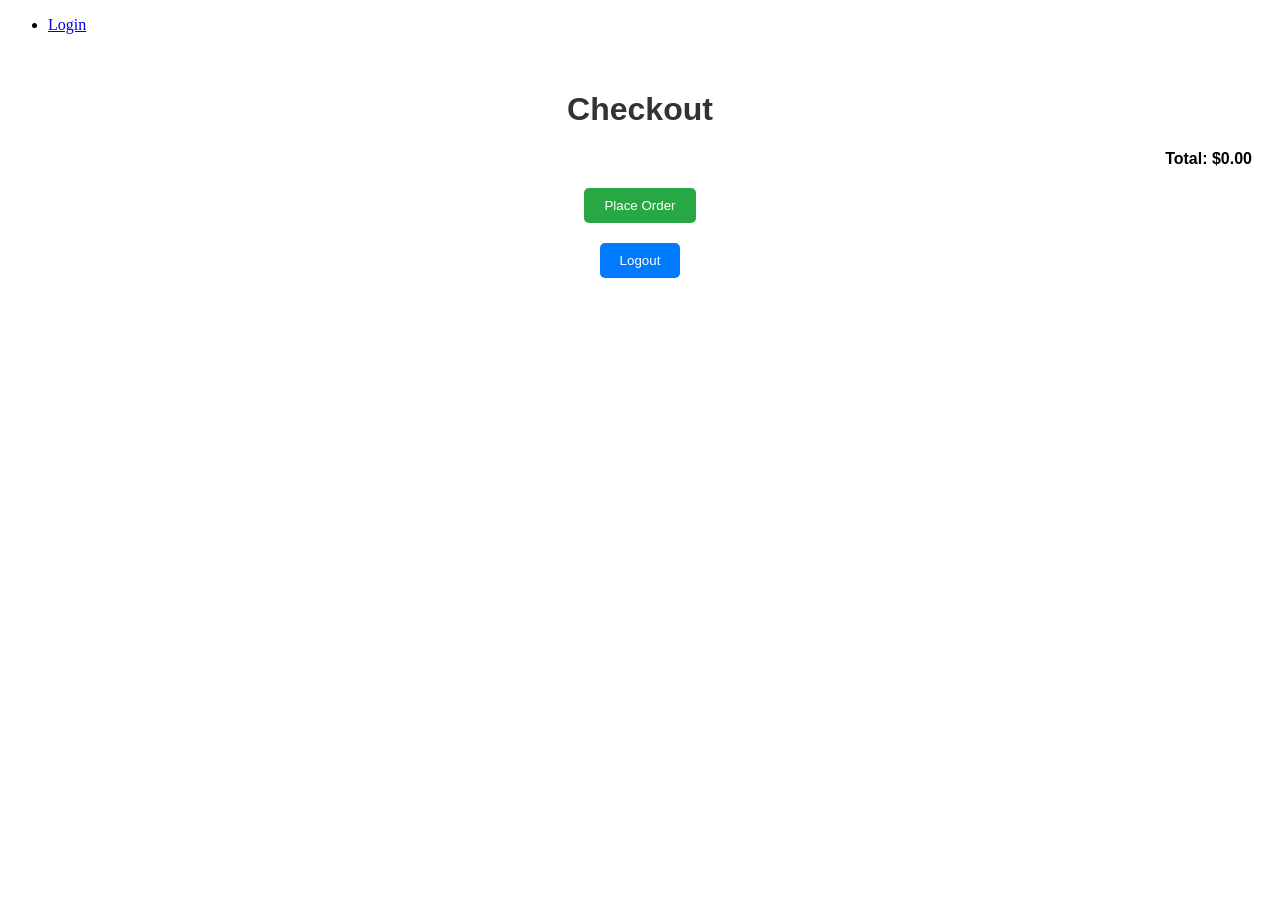
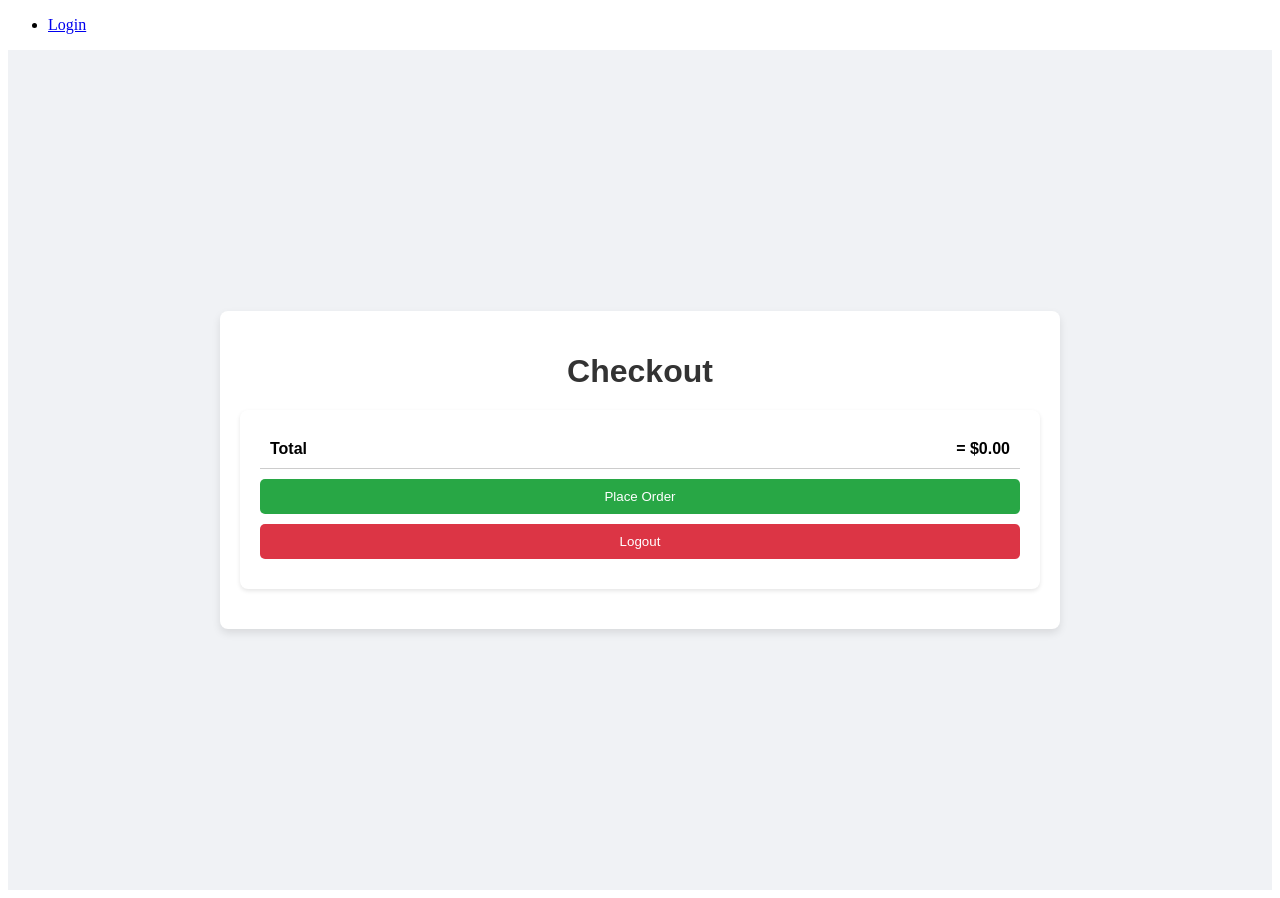
Before and after one commit to MZohaibIrfan/Label-Printer-Web-App, a React (Create React App) app in the folder label/: page /checkout in a window 1280 px wide. Before the commit the page ends 800 px from the top, so only its background shows below. Built offline with nearby package versions, Linux system fonts and the light colour scheme.

Commit message:
Add files via upload

```diff
--- a/label/src/pages/CheckoutPage.js
+++ b/label/src/pages/CheckoutPage.js
@@ -1,41 +1,79 @@
 import React, { useContext } from 'react';
-import { useLocation } from 'react-router-dom';
+import { useLocation, useNavigate } from 'react-router-dom';
 import { CartContext } from '../contexts/CartContext';
 
 function CheckoutPage({ setIsAuthenticated }) {
-  const { cart } = useContext(CartContext);
+  const { cart, clearCart } = useContext(CartContext);
   const location = useLocation();
+  const navigate = useNavigate();
   const tableId = location.state?.tableId;
+  const previousPage = location.state?.from || '/home';
 
   const handlePlaceOrder = async () => {
-    const total = cart.reduce((sum, item) => sum + item.price * item.quantity, 0);
+    const order = {
+      items: cart,
+      total: cart.reduce((acc, item) => acc + item.price * item.quantity, 0),
+      table_id: tableId,
+    };
+
+    try {
       const response = await fetch('http://127.0.0.1:5000/api/orders/add', {
         method: 'POST',
         headers: {
-        'Content-Type': 'application/json'
+          'Content-Type': 'application/json',
         },
-      body: JSON.stringify({ items: cart, total, table_id: tableId })
+        body: JSON.stringify(order),
       });
 
-    if (response.ok) {
-      alert('Order placed successfully');
-    } else {
+      if (!response.ok) {
+        throw new Error('Failed to place order');
+      }
+
+      const data = await response.json();
+      console.log('Order placed:', data);
+      clearCart();
+      alert('Order placed successfully!');
+      navigate(previousPage, { state: { orderId: data.order_id } });
+    } catch (error) {
+      console.error('Error placing order:', error);
       alert('Failed to place order');
     }
   };
 
   const styles = {
+    page: {
+      backgroundColor: '#f0f2f5',
+      minHeight: '100vh',
+      display: 'flex',
+      justifyContent: 'center',
+      alignItems: 'center',
+      padding: '20px',
+    },
     container: {
       padding: '20px',
       fontFamily: 'Arial, sans-serif',
+      maxWidth: '800px',
+      width: '100%',
+      backgroundColor: '#ffffff',
+      borderRadius: '8px',
+      boxShadow: '0 4px 8px rgba(0, 0, 0, 0.1)',
     },
     header: {
       textAlign: 'center',
       color: '#333',
+      marginBottom: '20px',
+    },
+    section: {
+      margin: '20px 0',
+      padding: '20px',
+      backgroundColor: '#fff',
+      borderRadius: '8px',
+      boxShadow: '0 2px 4px rgba(0, 0, 0, 0.1)',
     },
     cartList: {
       listStyleType: 'none',
       padding: 0,
+      margin: 0,
     },
     cartItem: {
       display: 'flex',
@@ -43,38 +81,34 @@ function CheckoutPage({ setIsAuthenticated }) {
       padding: '10px',
       borderBottom: '1px solid #ccc',
     },
-    total: {
-      textAlign: 'right',
-      fontWeight: 'bold',
-      marginTop: '20px',
-    },
-    placeOrderButton: {
+    button: {
       display: 'block',
-      margin: '20px auto',
+      width: '100%',
       padding: '10px 20px',
-      backgroundColor: '#28a745',
-      color: '#fff',
-      border: 'none',
-      borderRadius: '5px',
-      cursor: 'pointer',
-    },
-    logoutButton: {
-      display: 'block',
-      margin: '20px auto',
-      padding: '10px 20px',
+      margin: '10px 0',
       backgroundColor: '#007BFF',
       color: '#fff',
       border: 'none',
       borderRadius: '5px',
       cursor: 'pointer',
+      textAlign: 'center',
+      textDecoration: 'none',
+    },
+    placeOrderButton: {
+      backgroundColor: '#28a745',
+    },
+    logoutButton: {
+      backgroundColor: '#dc3545',
     },
   };
 
-  const totalAmount = cart.reduce((sum, item) => sum + item.price * item.quantity, 0);
+  const totalPrice = cart.reduce((total, item) => total + item.price * item.quantity, 0);
 
   return (
+    <div style={styles.page}>
       <div style={styles.container}>
         <h1 style={styles.header}>Checkout</h1>
+        <div style={styles.section}>
           <ul style={styles.cartList}>
             {cart.map((item, index) => (
               <li key={index} style={styles.cartItem}>
@@ -82,12 +116,15 @@ function CheckoutPage({ setIsAuthenticated }) {
                 <span>= ${item.price * item.quantity}</span>
               </li>
             ))}
+            <li style={styles.cartItem}>
+              <span><strong>Total</strong></span>
+              <span><strong>= ${totalPrice.toFixed(2)}</strong></span>
+            </li>
           </ul>
-      <div style={styles.total}>
-        Total: ${totalAmount.toFixed(2)}
+          <button style={{ ...styles.button, ...styles.placeOrderButton }} onClick={handlePlaceOrder}>Place Order</button>
+          <button style={{ ...styles.button, ...styles.logoutButton }} onClick={() => setIsAuthenticated(false)}>Logout</button>
         </div>
-      <button style={styles.placeOrderButton} onClick={handlePlaceOrder}>Place Order</button>
-      <button style={styles.logoutButton} onClick={() => setIsAuthenticated(false)}>Logout</button>
+      </div>
     </div>
   );
 }
--- a/label/src/pages/HomePage.js
+++ b/label/src/pages/HomePage.js
@@ -17,60 +17,118 @@ function HomePage({ setIsAuthenticated }) {
   }, [location]);
 
   const handleGoToCheckout = () => {
-    navigate('/checkout', { state: { tableId } });
+    navigate('/checkout', { state: { tableId, from: location.pathname + location.search } });
   };
 
   const styles = {
+    page: {
+      backgroundColor: '#f5f5f5', // Light gray background
+      minHeight: '100vh',
+      display: 'flex',
+      justifyContent: 'center',
+      alignItems: 'flex-start',
+      padding: '20px',
+    },
     container: {
+      display: 'flex',
+      justifyContent: 'space-between',
+      width: '100%',
+      maxWidth: '1200px',
+    },
+    itemListContainer: {
+      flex: 1,
       padding: '20px',
       fontFamily: 'Arial, sans-serif',
+      backgroundColor: '#ffffff', // White background for container
+      borderRadius: '8px',
+      boxShadow: '0 4px 8px rgba(0, 0, 0, 0.1)',
+      color: '#333333', // Dark gray text color
+    },
+    cartContainer: {
+      width: '300px',
+      padding: '20px',
+      fontFamily: 'Arial, sans-serif',
+      backgroundColor: '#ffffff', // White background for container
+      borderRadius: '8px',
+      boxShadow: '0 4px 8px rgba(0, 0, 0, 0.1)',
+      color: '#333333', // Dark gray text color
+      marginLeft: '20px',
     },
     header: {
       textAlign: 'center',
-      color: '#333',
+      color: '#333333', // Dark gray color for headers
+      marginBottom: '20px',
+      fontSize: '2em',
+      fontWeight: 'bold',
     },
     section: {
       margin: '20px 0',
+      padding: '20px',
+      backgroundColor: '#ffffff', // White background for sections
+      borderRadius: '8px',
+      boxShadow: '0 2px 4px rgba(0, 0, 0, 0.1)',
+      color: '#333333', // Dark gray text color
     },
     cartList: {
       listStyleType: 'none',
       padding: 0,
+      margin: 0,
     },
     cartItem: {
       display: 'flex',
       justifyContent: 'space-between',
       padding: '10px',
-      borderBottom: '1px solid #ccc',
+      borderBottom: '1px solid #dddddd', // Light gray border for cart items
+      color: '#333333', // Dark gray text color for cart items
     },
-    logoutButton: {
+    button: {
       display: 'block',
-      margin: '20px auto',
+      width: '100%',
       padding: '10px 20px',
-      backgroundColor: '#007BFF',
-      color: '#fff',
+      margin: '10px 0',
+      backgroundColor: '#007BFF', // Blue color for buttons
+      color: '#ffffff', // White text color
       border: 'none',
       borderRadius: '5px',
       cursor: 'pointer',
+      textAlign: 'center',
+      textDecoration: 'none',
+      transition: 'background-color 0.3s ease',
     },
-    checkoutButton: {
-      display: 'block',
-      margin: '20px auto',
-      padding: '10px 20px',
-      backgroundColor: '#28a745',
-      color: '#fff',
-      border: 'none',
-      borderRadius: '5px',
-      cursor: 'pointer',
+    buttonHover: {
+      backgroundColor: '#0056b3', // Darker blue for hover effect
     },
   };
 
   return (
+    <div style={styles.page}>
       <div style={styles.container}>
-      <h1 style={styles.header}>Items</h1>
+        <div style={styles.itemListContainer}>
+          <Logout setIsAuthenticated={setIsAuthenticated} />
+          <h1 style={styles.header}>Menu</h1>
           <div style={styles.section}>
             <ItemList />
           </div>
-      <h2 style={styles.header}>Cart</h2>
+          <button
+            style={styles.button}
+            onClick={handleGoToCheckout}
+            onMouseEnter={(e) => e.target.style.backgroundColor = styles.buttonHover.backgroundColor}
+            onMouseLeave={(e) => e.target.style.backgroundColor = styles.button.backgroundColor}
+          >
+            Go to Checkout
+          </button>
+          <button
+            style={styles.button}
+            onClick={() => setIsAuthenticated(false)}
+            onMouseEnter={(e) => e.target.style.backgroundColor = styles.buttonHover.backgroundColor}
+            onMouseLeave={(e) => e.target.style.backgroundColor = styles.button.backgroundColor}
+          >
+            Logout
+          </button>
+        </div>
+        <div style={styles.cartContainer}>
+          <h2 style={styles.header}>Your Cart</h2>
+          <div style={styles.section}>
             <ul style={styles.cartList}>
               {cart.map((item, index) => (
                 <li key={index} style={styles.cartItem}>
@@ -79,8 +137,25 @@ function HomePage({ setIsAuthenticated }) {
                 </li>
               ))}
             </ul>
-      <button style={styles.checkoutButton} onClick={handleGoToCheckout}>Go to Checkout</button>
-      <button style={styles.logoutButton} onClick={() => setIsAuthenticated(false)}>Logout</button>
+            <button
+              style={styles.button}
+              onClick={handleGoToCheckout}
+              onMouseEnter={(e) => e.target.style.backgroundColor = styles.buttonHover.backgroundColor}
+              onMouseLeave={(e) => e.target.style.backgroundColor = styles.button.backgroundColor}
+            >
+              Go to Checkout
+            </button>
+            <button
+              style={styles.button}
+              onClick={() => setIsAuthenticated(false)}
+              onMouseEnter={(e) => e.target.style.backgroundColor = styles.buttonHover.backgroundColor}
+              onMouseLeave={(e) => e.target.style.backgroundColor = styles.button.backgroundColor}
+            >
+              Logout
+            </button>
+          </div>
+        </div>
+      </div>
     </div>
   );
 }
```
Also changed, not shown: label/src/pages/CashierPage.js (+25 -23 lines), label/src/pages/WaiterPage.js (+18 -0 lines). Lines whose indentation alone changed are shown as unchanged.
